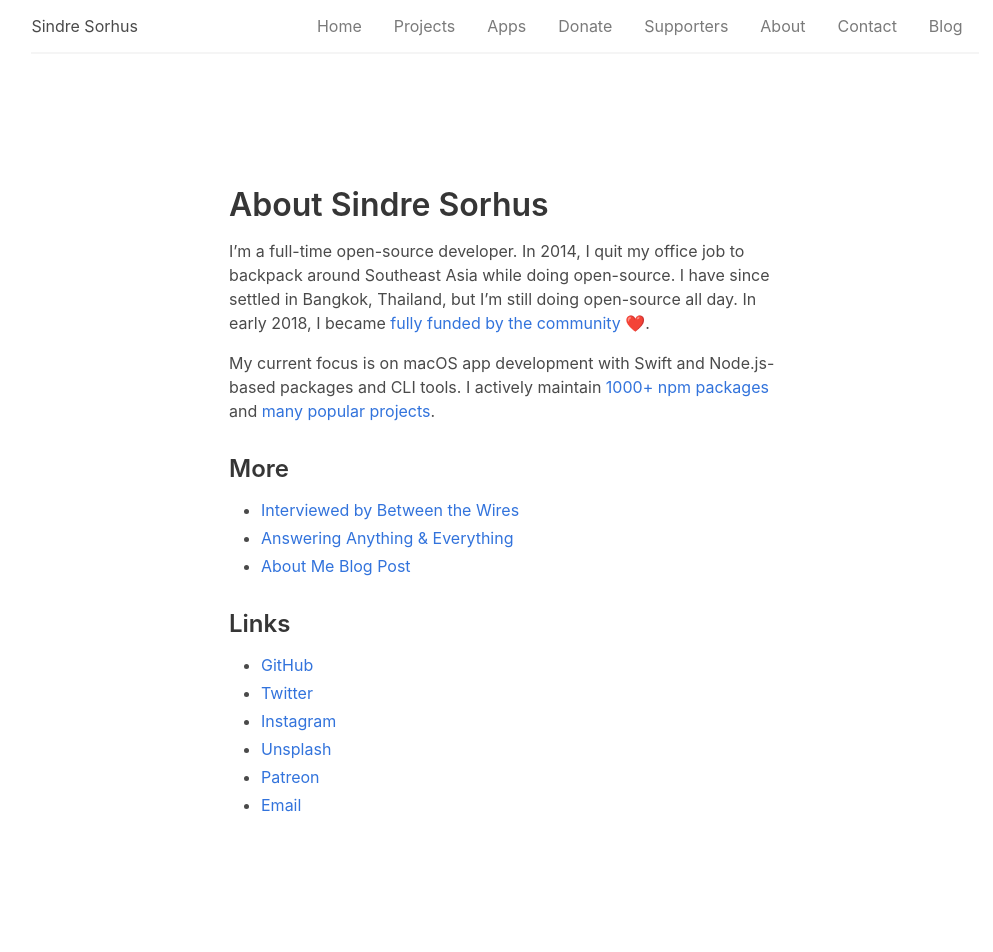
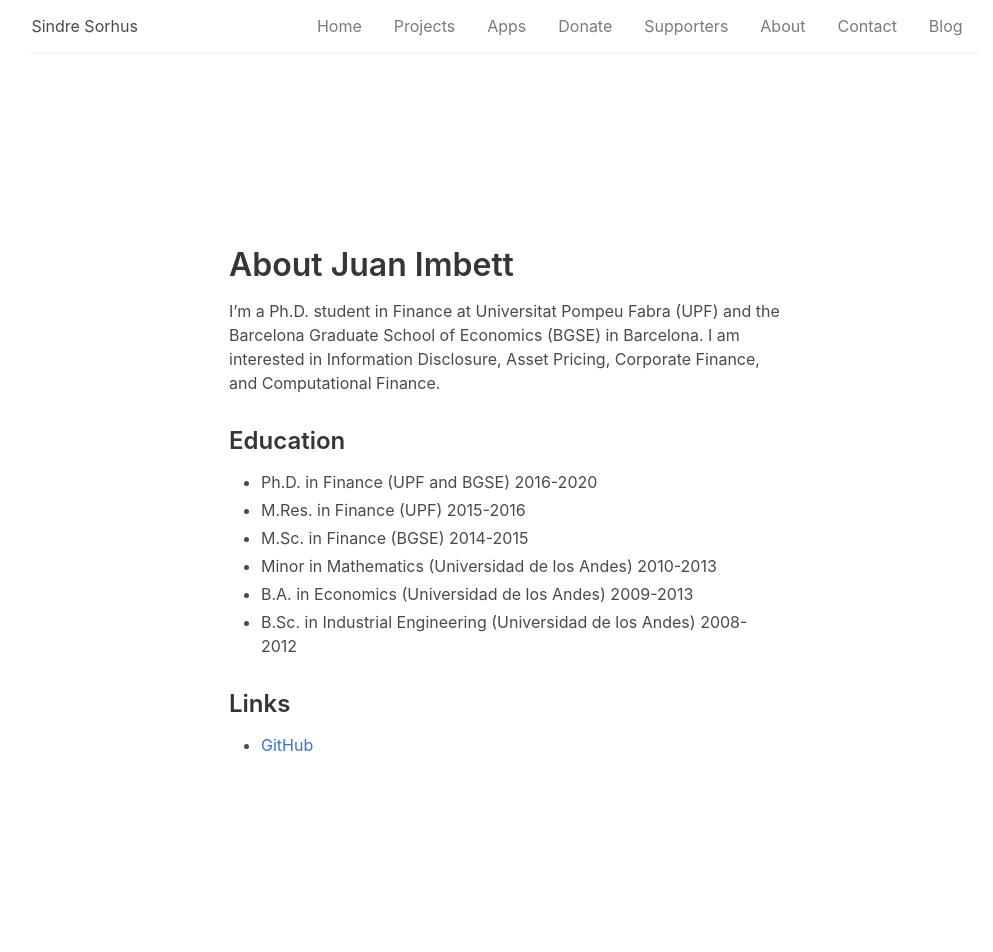
Before and after one commit to jfimbett/jfimbett.github.io, a Jekyll site: the page built from about.md, in a window 1280 px wide. Shown: the whole page, without its empty margins (135-1128 px from the left). Built offline with Jekyll 4.4.1, drawn with Linux system fonts in a browser that asks for light colours.

Commit message:
Update about.md

```diff
--- a/about.md
+++ b/about.md
@@ -3,23 +3,20 @@ layout: simple
 title: About
 ---
 
-# About Sindre Sorhus
+# About Juan Imbett
 
-I'm a full-time open-source developer. In 2014, I quit my office job to backpack around Southeast Asia while doing open-source. I have since settled in Bangkok, Thailand, but I'm still doing open-source all day. In early 2018, I became [fully funded by the community ❤️](https://twitter.com/sindresorhus/status/963478258808340482).
+I'm a Ph.D. student in Finance at Universitat Pompeu Fabra (UPF) and the Barcelona Graduate School of Economics (BGSE) in Barcelona. I am interested in Information Disclosure, Asset Pricing, Corporate Finance, and Computational Finance.
 
-My current focus is on macOS app development with Swift and Node.js-based packages and CLI tools. I actively maintain [1000+ npm packages](https://www.npmjs.com/~sindresorhus) and [many popular projects](https://github.com/search?q=user%3Asindresorhus+user%3Achalk+user%3Aavajs+user%3Axojs&type=Repositories).
 
-### More
+### Education
 
-- [Interviewed by Between the Wires](https://medium.freecodecamp.org/sindre-sorhus-8426c0ed785d)
-- [Answering Anything & Everything](https://blog.sindresorhus.com/answering-anything-678ce5623798)
-- [About Me Blog Post](https://blog.sindresorhus.com/about-sindre-sorhus-42786d2e191b)
+- Ph.D. in Finance (UPF and BGSE) 2016-2020
+- M.Res. in Finance (UPF) 2015-2016
+- M.Sc. in Finance (BGSE) 2014-2015
+- Minor in Mathematics (Universidad de los Andes) 2010-2013
+- B.A. in Economics (Universidad de los Andes) 2009-2013
+- B.Sc. in Industrial Engineering (Universidad de los Andes) 2008-2012
 
 ### Links
 
-- [GitHub](https://github.com/sindresorhus)
-- [Twitter](https://twitter.com/sindresorhus)
-- [Instagram](https://instagram.com/sindresorhus)
-- [Unsplash](https://unsplash.com/@sindresorhus)
-- [Patreon](https://www.patreon.com/sindresorhus)
-- [Email](/contact)
+- [GitHub](https://github.com/jfimbett)
```
